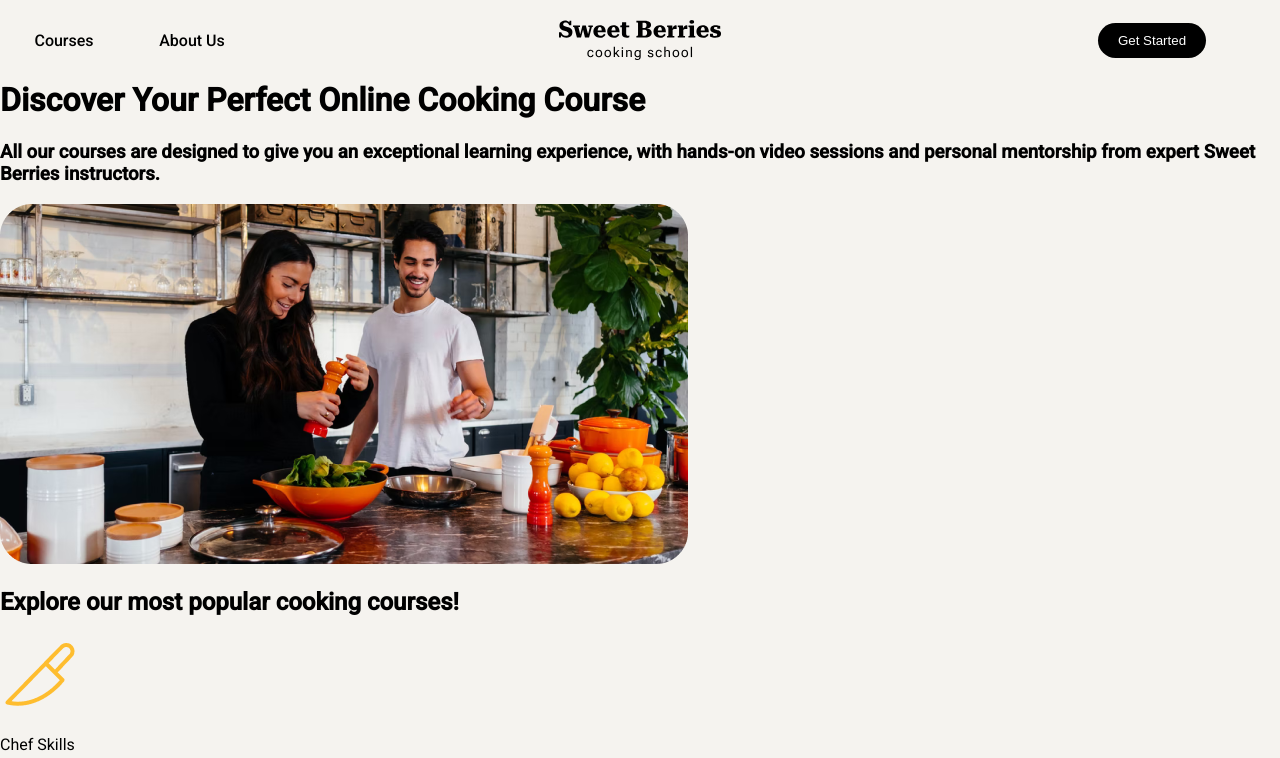
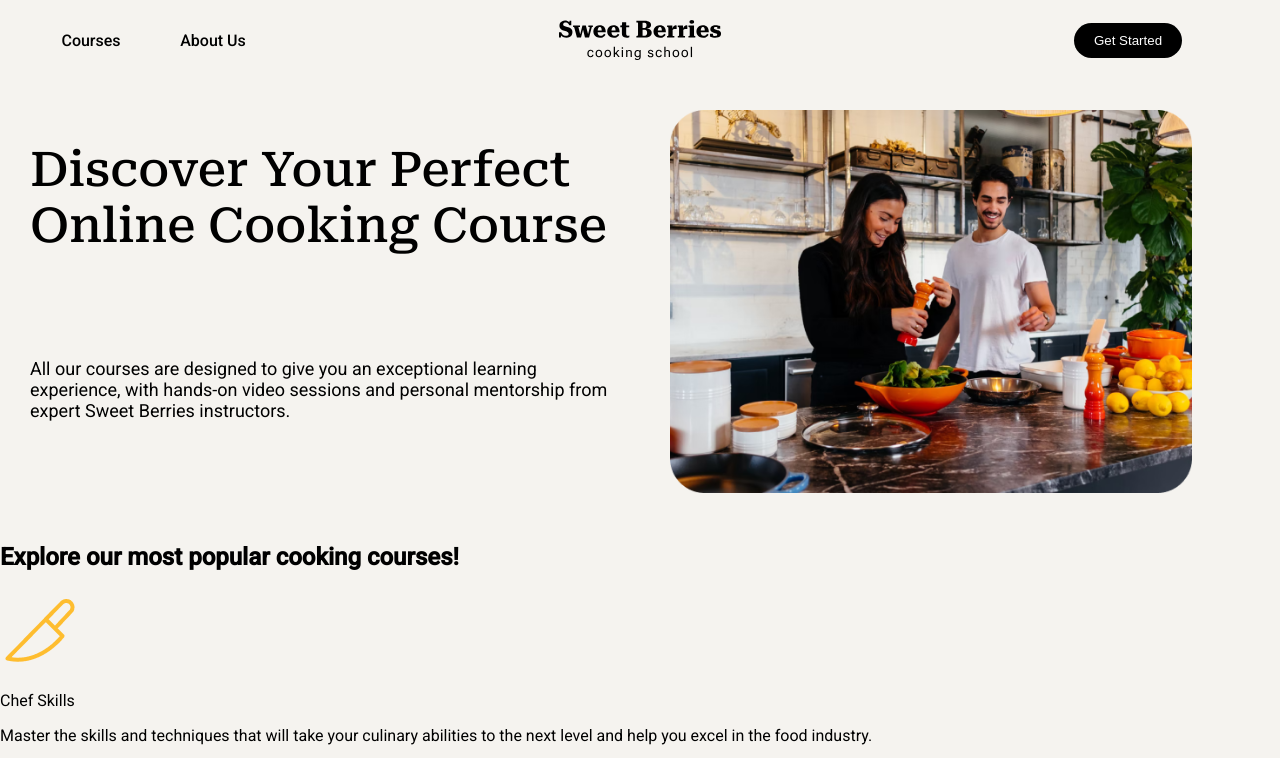
Before and after one commit to allieoc/sweet-berries, a plain HTML site: page index.html in a window 1280 px wide. Shown: the top 758 px of the page. Drawn offline with Linux system fonts and the light colour scheme.

Commit message:
swapped out banner image and added styling to banner in style.css

```diff
--- a/index.html
+++ b/index.html
@@ -26,9 +26,9 @@
         <button class="get-started-nav">Get Started</button>
       </nav>
       <banner id="about">
-        <h1>Discover Your Perfect Online Cooking Course</h1>
-        <h3>All our courses are designed to give you an exceptional learning experience, with hands-on video sessions and personal mentorship from expert Sweet Berries instructors.</h3>
-        <img src="/assets/sweet-berries-banner.png">
+        <h1 class="banner-title">Discover Your Perfect Online Cooking Course</h1>
+        <img src="/assets/banner-image.png" class="banner-image">
+        <h3 class="banner-description">All our courses are designed to give you an exceptional learning experience, with hands-on video sessions and personal mentorship from expert Sweet Berries instructors.</h3>
       </banner>
     </header>
     <main id="courses">
--- a/style.css
+++ b/style.css
@@ -23,6 +23,18 @@ a {
     font-weight: 500;
 }
 
+h1 {
+    font-family: 'Roboto Serif', serif;
+    font-size: 48px;
+    font-weight: 500;
+}
+
+h3 {
+    font-family: 'Roboto', sans-serif;
+    font-size: 18px;
+    font-weight: 400;
+}
+
 .get-started-nav {
     color: white;
     background-color: black;
@@ -37,5 +49,28 @@ nav {
     grid-template-rows: auto;
     justify-items: center;
     align-items: center;
-    margin-top: 20px;
+    margin: 20px 30px;
 }
+
+banner {
+    margin: 50px 30px;
+    display: grid;
+    grid-template-columns: 1fr 1fr;
+    grid-template-areas:
+        "title image"
+        "description image";
+    column-gap: 60px;
+}
+
+.banner-image {
+    width: 90%;
+    grid-area: image;
+}
+
+.banner-title {
+    grid-area: title;
+}
+
+.banner-description {
+    grid-area: description;
+}
```
Also changed, not shown: assets/banner-image.png (added).
